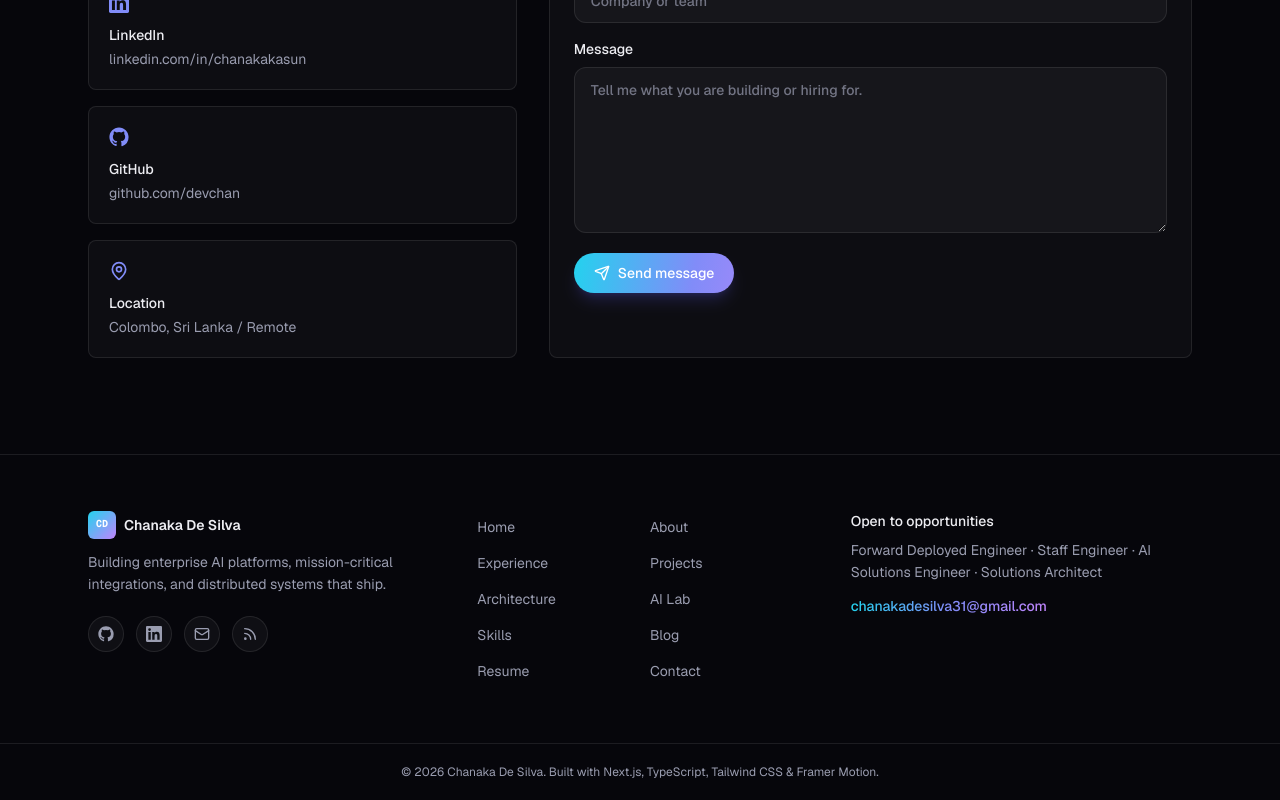
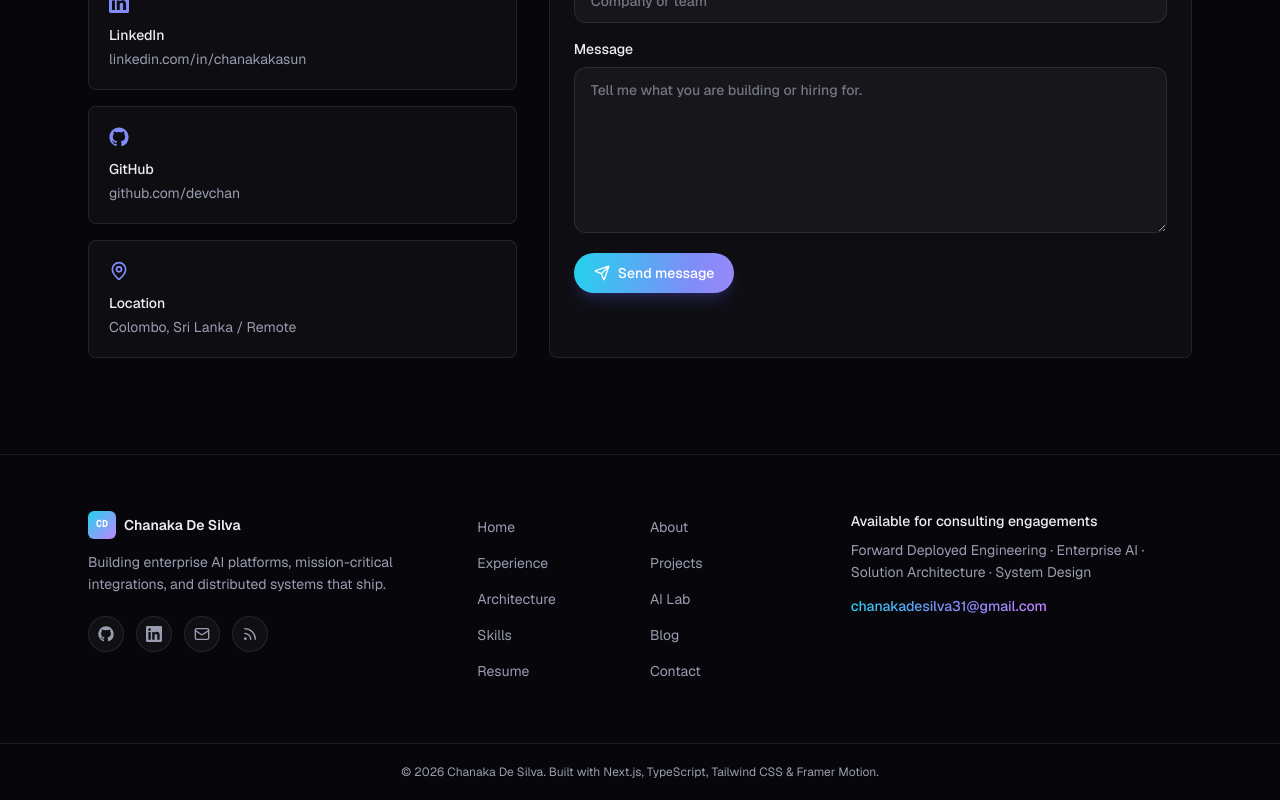
Before and after one commit to devchan/fde-chanaka-de-silva-portfolio, a Next.js app: page /contact in a window 1280 px wide. Shown: the part 855-1655 px from the top of the page. Built offline with nearby package versions, Linux system fonts and the light colour scheme; no server answers.

Commit message:
initial commit

```diff
--- a/src/components/home/hero.tsx
+++ b/src/components/home/hero.tsx
@@ -58,7 +58,7 @@ export function Hero() {
             <span className="absolute inline-flex h-full w-full animate-ping rounded-full bg-emerald-400 opacity-75" />
             <span className="relative inline-flex h-2 w-2 rounded-full bg-emerald-500" />
           </span>
-          Available for Forward Deployed Engineer roles
+          Available for Forward Deployed Engineer consulting engagements
         </motion.div>
 
         <motion.h1
--- a/src/components/layout/footer.tsx
+++ b/src/components/layout/footer.tsx
@@ -67,10 +67,10 @@ export function Footer() {
         </nav>
 
         <div className="text-sm text-muted">
-          <p className="font-medium text-foreground">Open to opportunities</p>
+          <p className="font-medium text-foreground">Available for consulting engagements</p>
           <p className="mt-2 leading-relaxed">
-            Forward Deployed Engineer · Staff Engineer · AI Solutions Engineer ·
-            Solutions Architect
+            Forward Deployed Engineering · Enterprise AI · Solution Architecture ·
+            System Design
           </p>
           <a
             href={`mailto:${site.email}`}
```
